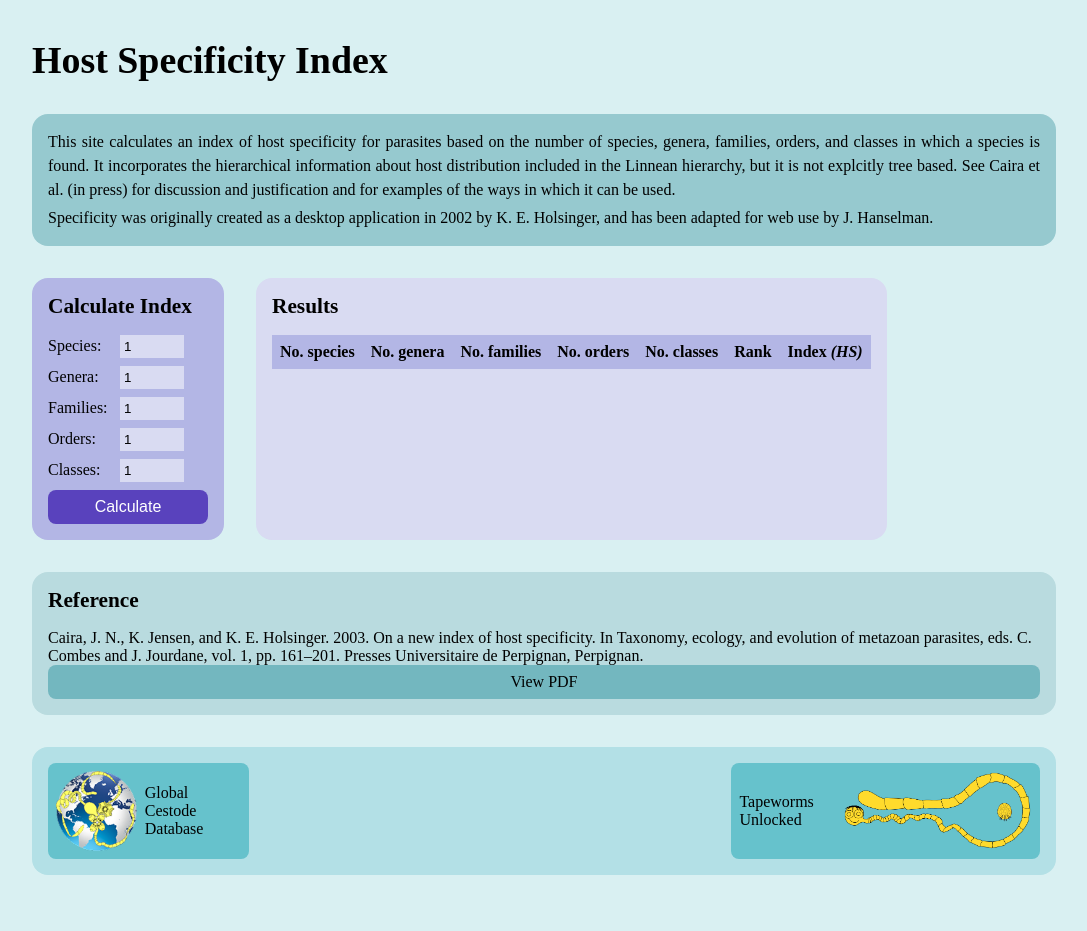
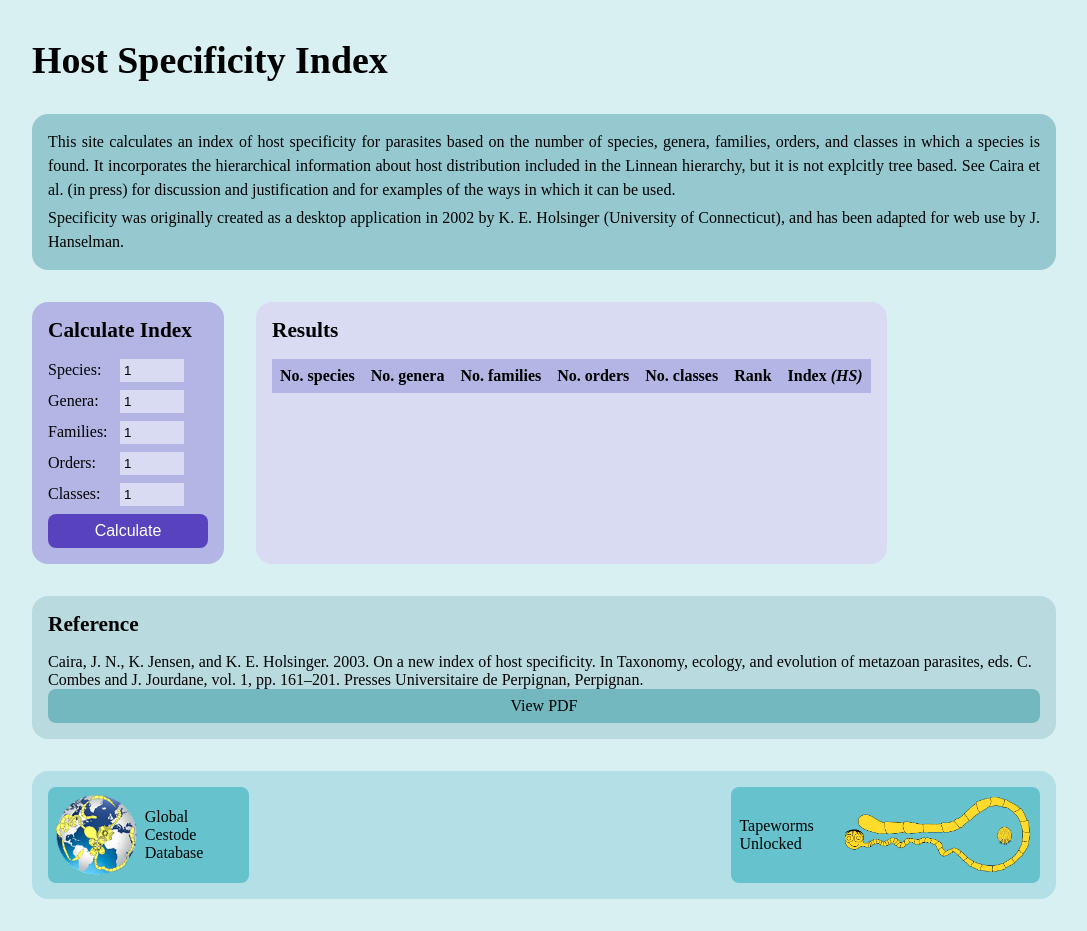
Before and after one commit to JamesHansIV/specificity, a React (Vite) app in the folder specificity-app/: page / in a window 1280 px wide. Shown: the whole page, without its empty margins (96-1183 px from the left). Before the commit the page ends 907 px from the top, so only its background shows below. Built offline with nearby package versions, Linux system fonts and the light colour scheme; a web font is replaced by a local one.

Commit message:
Affiliation added for Holsinger in text.

```diff
--- a/specificity-app/src/App.tsx
+++ b/specificity-app/src/App.tsx
@@ -99,7 +99,7 @@ function App() {
                         This site calculates an index of host specificity for parasites based on the number of species, genera, families, orders, and classes in which a species is found. It incorporates the hierarchical information about host distribution included in the Linnean hierarchy, but it is not explcitly tree based. See Caira et al. (in press) for discussion and justification and for examples of the ways in which it can be used.
                     </p>
                     <p className={styles.aboutContent}>
-                        Specificity was originally created as a desktop application in 2002 by K. E. Holsinger, and has been adapted for web use by J. Hanselman.
+                        Specificity was originally created as a desktop application in 2002 by K. E. Holsinger (University of Connecticut), and has been adapted for web use by J. Hanselman.
                     </p>
                 </div>
 
```
